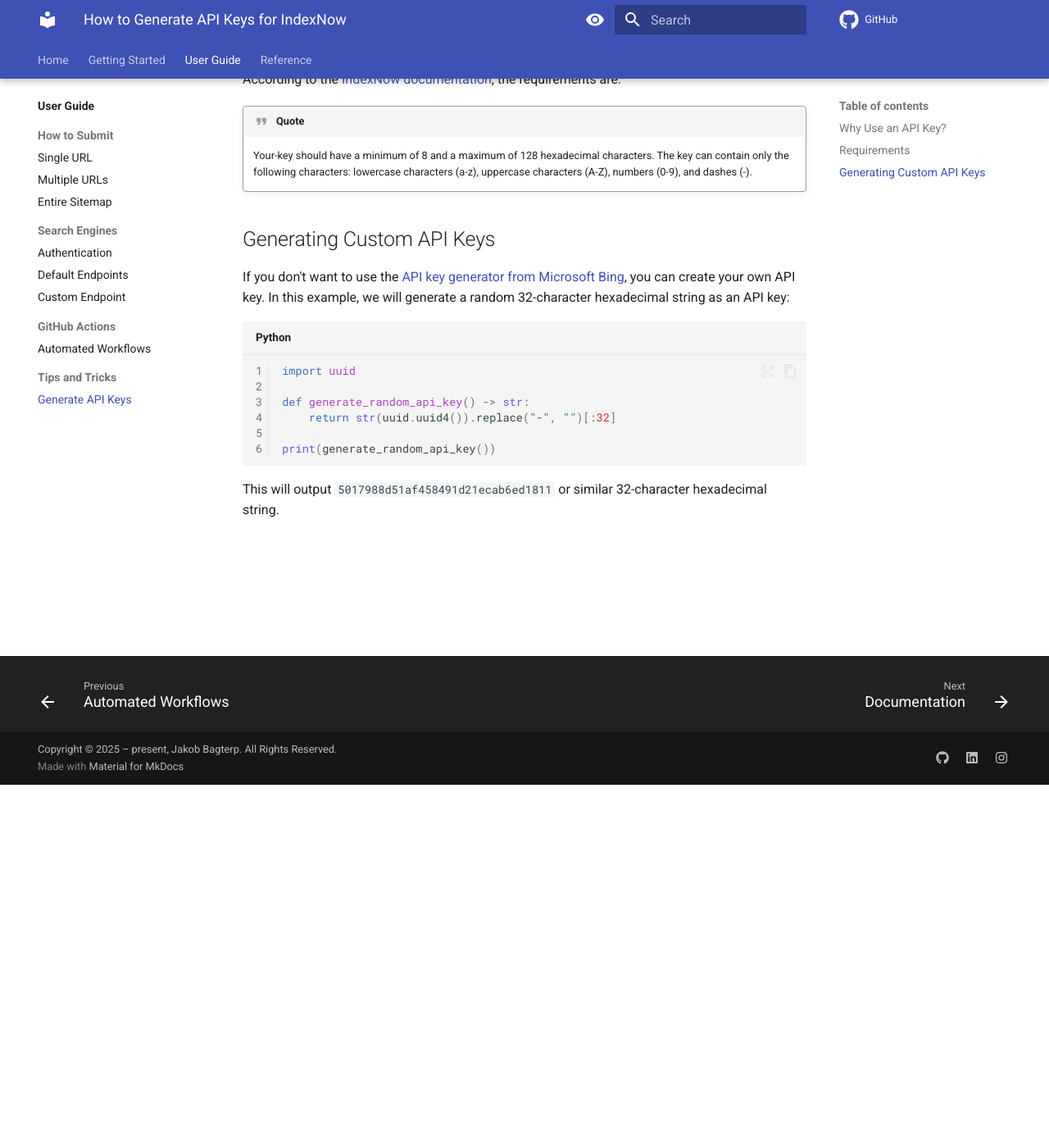
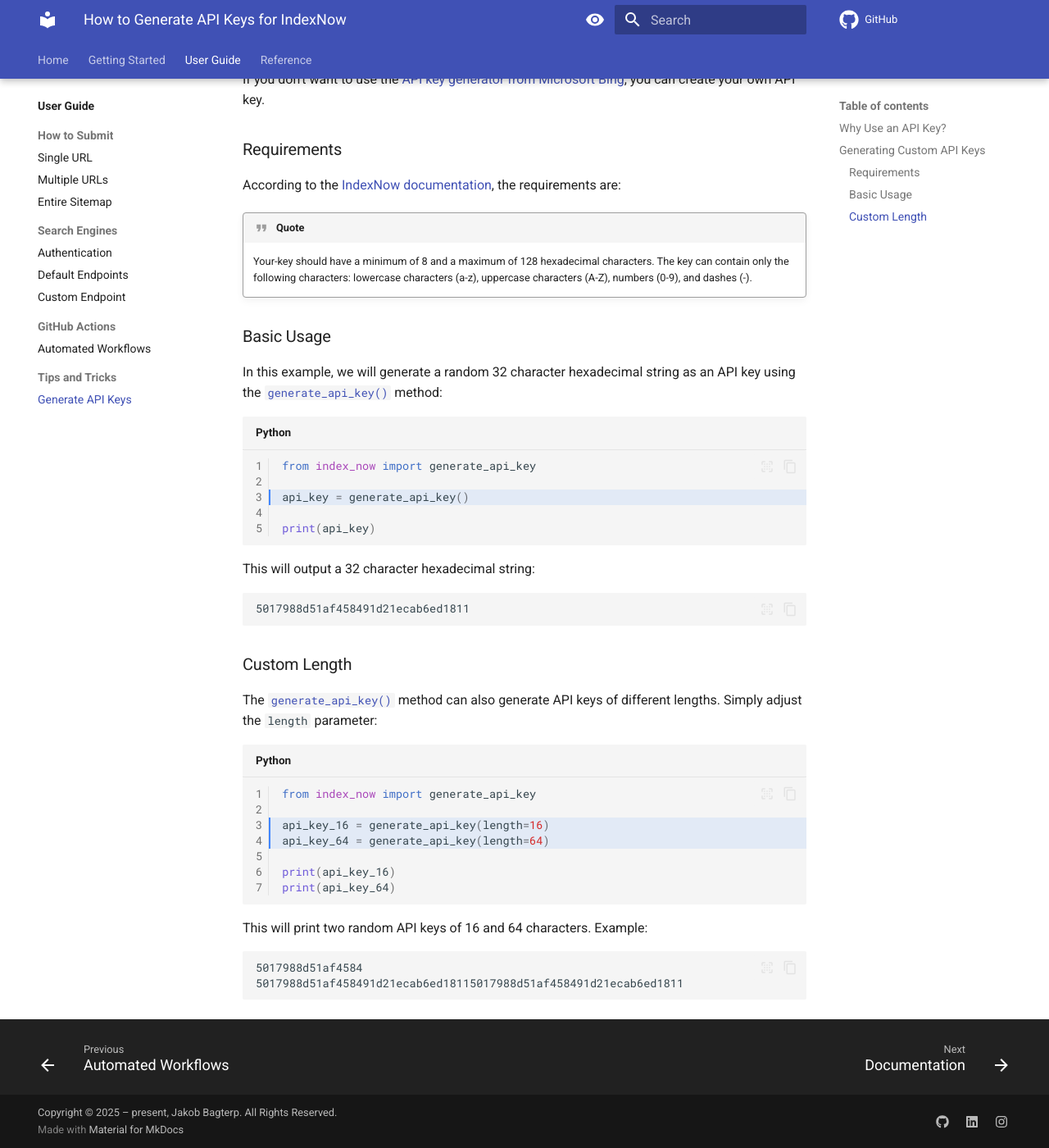
Before and after one commit to jakob-bagterp/index-now-for-python, an MkDocs documentation site: the page built from docs/user-guide/tips-and-tricks/generate-api-keys.md, in a window 1280 px wide and 1400 px high, scrolled down 443 px. Shown: the whole window at 82% size. Built offline with MkDocs 1.6.1 and Material for MkDocs 9.7.7, drawn with Linux system fonts in a browser that asks for light colours; comment, search, counter and statistics services are not loaded; the version menu is left out.

Commit message:
Updated user guide page.

````diff
--- a/docs/user-guide/index.md
+++ b/docs/user-guide/index.md
@@ -28,7 +28,7 @@
 
 Tips and tricks:
 
-* [Generate API keys](tips-and-tricks/generate-api-keys.md)
+* [Generate custom API keys](tips-and-tricks/generate-api-keys.md)
 
 ## Support the Project
 
--- a/docs/user-guide/tips-and-tricks/generate-api-keys.md
+++ b/docs/user-guide/tips-and-tricks/generate-api-keys.md
@@ -11,22 +11,48 @@
 ## Why Use an API Key?
 To use the IndexNow API, you need to set an API key on your website to verify ownership of your domain. This should be kept secret and is required every time you submit a URL to the IndexNow API.
 
-## Requirements
+## Generating Custom API Keys
+If you don't want to use the [API key generator from Microsoft Bing](https://www.bing.com/indexnow/getstarted#implementation), you can create your own API key.
+
+### Requirements
 According to the [IndexNow documentation](https://www.indexnow.org/documentation), the requirements are:
 
 !!! quote
     Your-key should have a minimum of 8 and a maximum of 128 hexadecimal characters. The key can contain only the following characters: lowercase characters (a-z), uppercase characters (A-Z), numbers (0-9), and dashes (-).
 
-## Generating Custom API Keys
-If you don't want to use the [API key generator from Microsoft Bing](https://www.bing.com/indexnow/getstarted#implementation), you can create your own API key. In this example, we will generate a random 32-character hexadecimal string as an API key:
+### Basic Usage
+In this example, we will generate a random 32 character hexadecimal string as an API key using the [`generate_api_key()`](../../reference/methods/generate-api-key.md) method:
 
-```python linenums="1"
-import uuid
+```python linenums="1" hl_lines="3"
+from index_now import generate_api_key
 
-def generate_random_api_key() -> str:
-    return str(uuid.uuid4()).replace("-", "")[:32]
+api_key = generate_api_key()
 
-print(generate_random_api_key())
+print(api_key)
 ```
 
-This will output `5017988d51af458491d21ecab6ed1811` or similar 32-character hexadecimal string.
+This will output a 32 character hexadecimal string:
+
+```bash title=""
+5017988d51af458491d21ecab6ed1811
+```
+
+### Custom Length
+The [`generate_api_key()`](../../reference/methods/generate-api-key.md) method can also generate API keys of different lengths. Simply adjust the `length` parameter:
+
+```python linenums="1" hl_lines="3-4"
+from index_now import generate_api_key
+
+api_key_16 = generate_api_key(length=16)
+api_key_64 = generate_api_key(length=64)
+
+print(api_key_16)
+print(api_key_64)
+```
+
+This will print two random API keys of 16 and 64 characters. Example:
+
+```bash title=""
+5017988d51af4584
+5017988d51af458491d21ecab6ed18115017988d51af458491d21ecab6ed1811
+```
````
